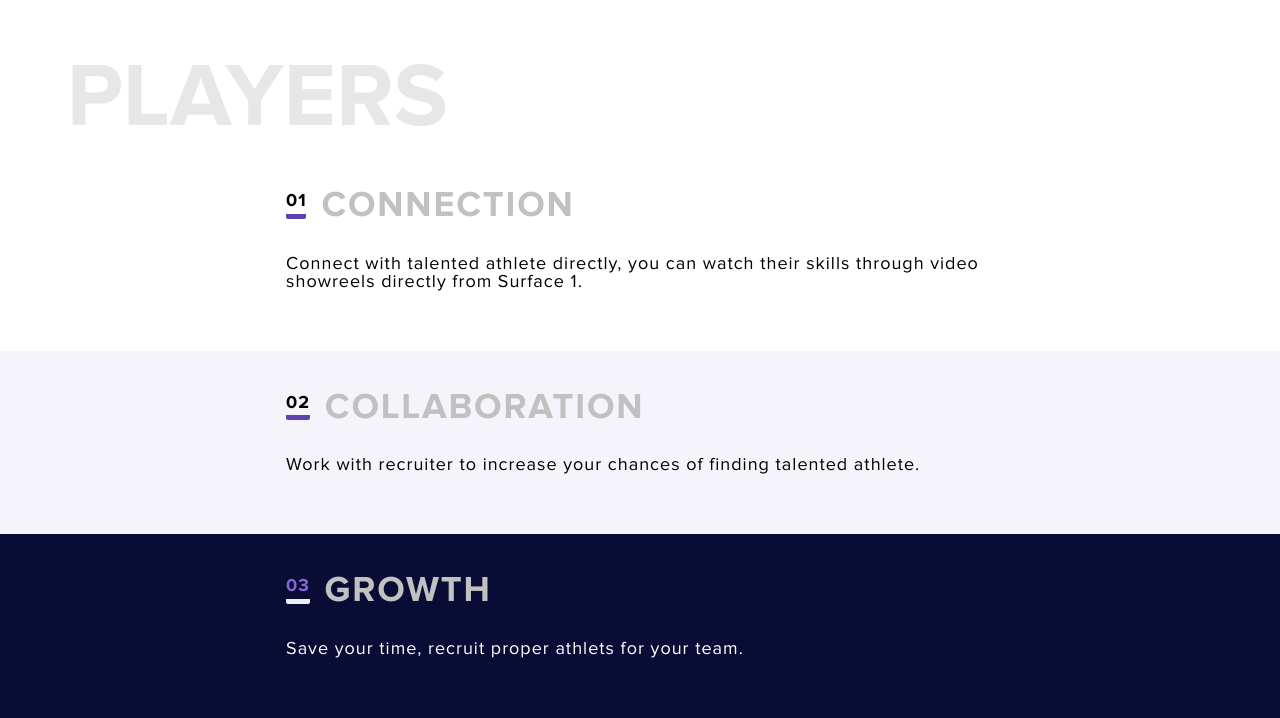
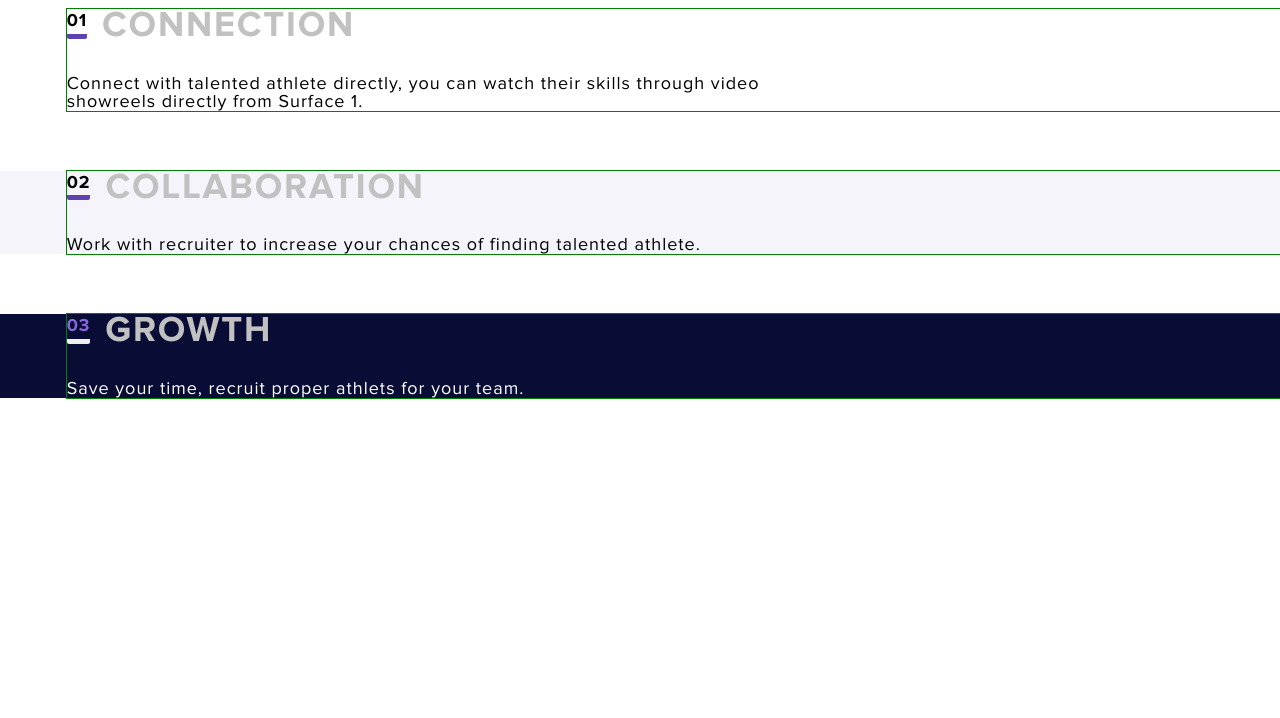
Before and after one commit to stryukovap/7template_surface_adaptive, a plain HTML site: page features/index.html in a window 1280 px wide. Shown: the part 780-1498 px from the top of the page. After the commit the page ends 1238 px from the top, so only its background shows below. Drawn offline with Linux system fonts and the light colour scheme.

Commit message:
fix features

```diff
--- a/features/index.html
+++ b/features/index.html
@@ -12,25 +12,35 @@
 <body>
     <div class="features">
         <div class="card card--athlets">
+            <div class="card_row row row--players row--zero">
+                <div class="container">
                     <h2 class="card__title">athlets</h2>
+                </div>
+            </div>
             <div class="card_row row row--one">
+                <div class="container row__wrapper">
                     <h3 class="row__title row__title--one">Connection</h3>
                     <p class="row__description">
                         Connect with coaches directly, you can ping coaches to view profile.
                     </p>
                 </div>
+            </div>
             <div class="card_row row row--two">
+                <div class="container row__wrapper">
                     <h3 class="row__title row__title--two">Collaboration</h3>
                     <p class="row__description">
                         Work with other student athletes to increase visability. When you share and like other players videos it will increase your
                         visability as a player. This is the team work aspect to Surface 1.
                     </p>
                 </div>
+            </div>
             <div class="card_row row row--three">
+                <div class="container row__wrapper">
                     <h3 class="row__title row__title--three">Growth</h3>
                     <p class="row__description row__description--three">
                         Resources and tools for you to get better as a student Athelte. Access to training classes, tutor sessions, etc
                     </p>
+                </div>
             </div>
         </div>
         <div class="slider__controls slider__controls--athlets">
@@ -42,20 +52,29 @@
             <label for="banner3" class="radio__label">three</label>
         </div>
         <div class="card card--players">
+            <div class="card_row row row--players row--zero">
+                <div class="container">
                     <h2 class="card__title card__title--players">Players</h2>
+                </div>
+            </div>
             <div class="card_row row row--players row--one">
+                <div class="container row__wrapper--players">
                     <h3 class="row__title row__title--players row__title--one">Connection</h3>
                     <p class="row__description row__description--players">
                         Connect with talented athlete directly, you can watch their skills through video showreels directly from Surface 1.
                     </p>
                 </div>
+            </div>
             <div class="card_row row row--players row--two">
+                <div class="container row__wrapper--players">
                     <h3 class="row__title row__title--players row__title--two">Collaboration</h3>
                     <p class="row__description row__description--players">
                         Work with recruiter to increase your chances of finding talented athlete.
                     </p>
                 </div>
+            </div>
             <div class="card_row row row--players row--three">
+                <div class="container row__wrapper--players">
                     <h3 class="row__title row__title--players row__title--threeinvert">Growth</h3>
                     <p class="row__description row__description--players row__description--three">
                         Save your time, recruit proper athlets for your team.
@@ -63,6 +82,7 @@
                 </div>
             </div>
         </div>
+    </div>
 </body>
 
 </html>
--- a/features/scss/style.scss
+++ b/features/scss/style.scss
@@ -1,4 +1,4 @@
-$container:1545px;
+$container:1560px;
 $white: #ffffff;
 $black: #161616;
 $beige: #e3d5b8;
@@ -22,14 +22,21 @@ $white-three: #efefef;
 body {
     margin: 0;
 }
+.container {
+    max-width: $container;
+    outline: 1px solid green;
+    margin: 0 auto;
+}
 
 .card {
-    display: flex;
-    flex-direction: column;
-    align-items: flex-end;
+    // display: flex;
+    // flex-direction: column;
+    // align-items: flex-end;
     &__title {
-        width: 655px/1925px*100%;
-        padding-right: 250px/1925px*100%;
+        // display: flex;
+        // justify-content: flex-end;
+        // width: 655px/1925px*100%;
+        // padding-right: 250px/1925px*100%;
         font-family: "Proxima Nova-Bold", Arial, sans-serif;
         text-transform: uppercase;
         font-size: 90px;
@@ -44,24 +51,25 @@ body {
         margin-top: 112px;
         margin-bottom: 30px;
         &--players {
-            padding-right: 0;
-            padding-left: 330px/1925px*100%;
+            // justify-content: flex-start;
+            // padding-right: 0;
+            // padding-left: 330px/1920px*100%;
         }
     }
     &--players {
-        align-items: flex-start;
+        // align-items: flex-start;
     }
 }
 
 .row {
     position: relative;
     width: 100%;
-    display: flex;
-    flex-direction: column;
-    align-items: flex-end;
-    padding-right: 250px/1925px*100%;
+    // display: flex;
+    // flex-direction: column;
+    // align-items: flex-end;
+    // padding-right: 250px/1925px*100%;
     &--players {
-        align-items: flex-start;
+        // align-items: flex-start;
         padding-right: 0;
 
         &.row--three {
@@ -78,7 +86,7 @@ body {
         background-color: rgb(94, 66, 176);
     }
     &__title {
-        width: 655px/1925px*100%;
+        // width: 655px/1925px*100%;
         font-family: "Proxima Nova-Bold", Arial, sans-serif;
         text-transform: uppercase;
         font-size: 36px;
@@ -92,7 +100,7 @@ body {
         margin: 0;
         margin-top: 65px;
         &--players{
-        padding-left: 330px/1925px*100%;
+        // padding-left: 330px/1925px*100%;
         }
         &--one {
             &::before {
@@ -176,7 +184,7 @@ body {
         }
     }
     &__description {
-        width: 655px/1925px*100%;
+        // width: 655px/1925px*100%;
         font-family: "Proxima Nova-Regular", Arial, sans-serif;
         font-size: 20px;
         font-weight: normal;
@@ -193,7 +201,7 @@ body {
             color: $white;
         }
         &--players{
-            padding-left: 330px/1925px*100%;
+            // padding-left: 330px/1925px*100%;
             }
     }
 }
```
Also changed, not shown: features/css/style.css, 1 other file. Lines whose indentation alone changed are shown as unchanged.
